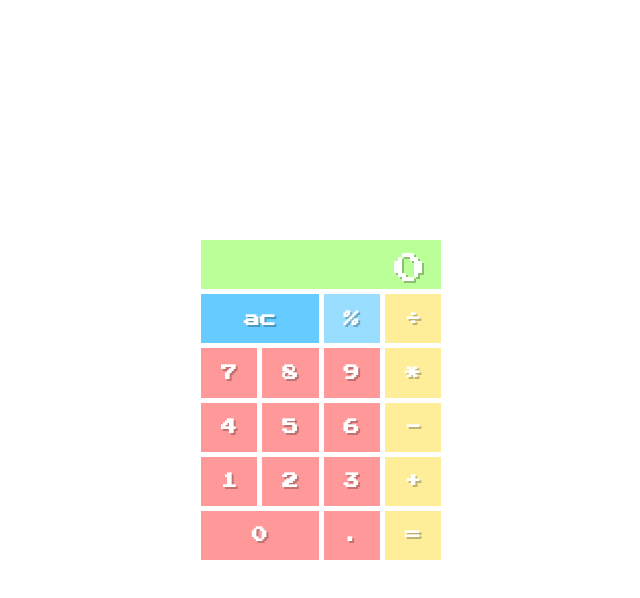
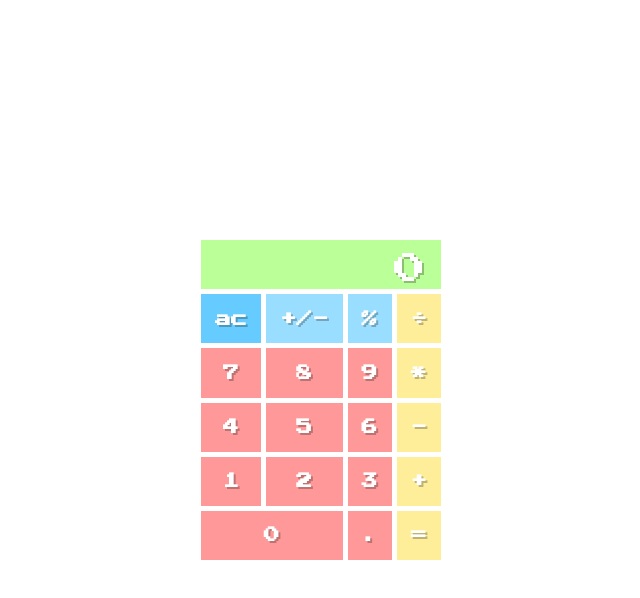
Before and after one commit to martinamineo98/odin-calculator, a plain HTML site: page index.htm in a window 1280 px wide. Both pictures are taken after a click on the button "ac". Shown: the whole page, without its empty margins (319-959 px from the left). Drawn offline with Linux system fonts and the light colour scheme.

Commit message:
Updated calculator.js

```diff
--- a/calculator.js
+++ b/calculator.js
@@ -7,22 +7,34 @@
 
 const operatorBtns = []
 
-function Operator(name, symbol, fun) {
+function Operator(name, symbol, fun, symbolOnDisplay = true) {
 	this.name = name
 	this.symbol = symbol
 	this.fun = fun
+	this.symbolOnDisplay = symbolOnDisplay
 
 	operatorBtns.push(this)
 }
 
-let addBtn = new Operator('add', '+', function(a, b) {return a + b})
-let subtractBtn = new Operator('subtract', '-', function(a, b) {return a - b})
-let multiplyBtn = new Operator('multiply', '*', function(a, b) {return a * b})
-let divideBtn = new Operator('divide', '÷', function(a, b) {return a * b})
-let percentageBtn = new Operator('percentage', '%', function(a) {divideBtn.fun(a, 100)})
-// let negativeBtn = new Operator('negative', '+/-', function(a) {return -a})
-let equalBtn = new Operator('equal', '=', function(e) {console.log(e)})
-let clearBtn = new Operator('clear', 'ac', function(e) {console.log(e)})
+let add = new Operator('add', '+', function(a, b) {return a + b})
+let subtract = new Operator('subtract', '-', function(a, b) {return a - b})
+let multiply = new Operator('multiply', '*', function(a, b) {return a * b})
+let divide = new Operator('divide', '÷', function(a, b) {return a * b})
+let percentage = new Operator('percentage', '%', function(a) {divideBtn.fun(a, 100)})
+let negative = new Operator('negative', '+/-', function(a) {return -a})
+let equal = new Operator('equal', '=', (str) => {addToDisplayResultStr(str)}, false)
+
+let clear = new Operator('clear', 'ac', function() {
+	num1 = ''
+	num2 = ''
+	result = ''
+
+	displayOperationStr = ''
+	displayResultStr = ''
+
+	updateDisplayOperationStr('')
+	updateDisplayResultStr('')
+}, false)
 
 // 2) We need to populate the #calculator div with buttons for each number
 //		and each operator.
@@ -38,6 +50,7 @@ const container = document.querySelector('#calculator')
 
 				numBtn.addEventListener('click', () => {
 					addNumberToString(index)
+					addToDisplayOperationStr(index)
 				})
 
 		container.appendChild(numBtn)
@@ -52,7 +65,10 @@ const container = document.querySelector('#calculator')
 				btn.textContent = `${operatorBtns[index].symbol}`
 
 				btn.addEventListener('click', () => {
-					operate(operatorBtns[index].fun)
+					operate(operatorBtns[index])
+					if (operatorBtns[index].symbolOnDisplay) {
+						addToDisplayOperationStr(operatorBtns[index].symbol)
+					}
 				})
 
 		container.appendChild(btn)
@@ -104,8 +120,42 @@ let num2 = ''
 let result = ''
 let chosenOperation
 
-function operate(fun) {
+let previousChosenOperation
 
+// I evaluate the first two values and then, the result becomes the new
+// first value. The second value becomes ''.
+
+function operate(operation = previousChosenOperation) {
+	let num1Float = parseFloat(num1)
+	let num2Float = parseFloat(num2)
+
+	chosenOperation = operation
+
+	if (num2.length > 0) {
+		if (operation.fun.length > 1) {
+			result = operation.fun(num1Float, num2Float)
+			previousChosenOperation = operation.fun
+			chosenOperation = null
+			num1 = result
+			num2 = ''
+		}
+	}
+
+	if (operation.name == 'clear') {
+		operation.fun()
+	}
+
+	if (operation.name == 'equal') {
+		if (num1.length == 0 && num2.length == 0) {
+			operation.fun(0)
+		}
+
+		if (num2.length > 0) {
+			operation.fun(result)
+		}
+	}
+
+	console.log(result)
 }
 
 // 4.1) To verify in which variable I need to insert the number, I created
@@ -145,3 +195,29 @@ function addDecimalPointToString() {
 function checkIfStringContains(x, y) {
 	return x.includes(y)
 }
+
+// 5) Populate the Display
+
+const displayOperation = container.querySelector('.calculator-display-operation')
+const displayResult = container.querySelector('.calculator-display-operation')
+
+let displayOperationStr = ''
+let displayResultStr = ''
+
+function addToDisplayOperationStr(str) {
+	displayOperationStr += `${str} `
+	updateDisplayOperationStr()
+}
+
+function addToDisplayResultStr(str) {
+	displayResultStr += `${str}`
+	updateDisplayResultStr()
+}
+
+function updateDisplayOperationStr(str = displayOperationStr) {
+	displayOperation.textContent = str
+}
+
+function updateDisplayResultStr(str = displayResultStr) {
+	displayResult.textContent = str
+}
--- a/style.css
+++ b/style.css
@@ -17,10 +17,13 @@
 	--calculator-display-background-color: hsl(100deg, 100%, 80%);
 	--btn-num-background-color: hsl(0deg, 100%, 80%);
 	--btn-num-background-color-hover: hsl(0deg, 100%, 70%);
+	--btn-num-background-color-active: hsl(0deg, 100%, 60%);
 	--btn-operator-background-color-1: hsl(200deg, 100%, 80%);
 	--btn-operator-background-color-1-hover: hsl(200deg, 100%, 70%);
+	--btn-operator-background-color-1-active: hsl(200deg, 100%, 60%);
 	--btn-operator-background-color-2: hsl(50deg, 100%, 80%);
 	--btn-operator-background-color-2-hover: hsl(50deg, 100%, 70%);
+	--btn-operator-background-color-2-active: hsl(50deg, 100%, 60%);
 }
 
 
@@ -85,7 +88,7 @@ body.container {
 	display: grid;
 	grid-auto-rows: 1fr;
 	grid-template-areas: 'display display display display'
-											 'btn-clear btn-clear btn-percentage btn-divide'
+											 'btn-clear btn-negative btn-percentage btn-divide'
 											 'btn-num7 btn-num8 btn-num9 btn-multiply'
 											 'btn-num4 btn-num5 btn-num6 btn-subtract'
 											 'btn-num1 btn-num2 btn-num3 btn-add'
@@ -144,6 +147,10 @@ body.container {
 	background-color: var(--btn-num-background-color-hover);
 }
 
+:is([class*='btn-num'], .btn-decimal):active {
+	background-color: var(--btn-num-background-color-active);
+}
+
 .btn-clear,
 .btn-negative,
 .btn-percentage {
@@ -153,6 +160,10 @@ body.container {
 :is(.btn-clear, .btn-negative, .btn-percentage):hover,
 :is(.btn-clear, .btn-negative, .btn-percentage):focus {
 	background-color: var(--btn-operator-background-color-1-hover);
+}
+
+:is(.btn-clear, .btn-negative, .btn-percentage):active {
+	background-color: var(--btn-operator-background-color-1-active);
 }
 
 .btn-divide,
@@ -167,3 +178,7 @@ body.container {
 :is(.btn-divide, .btn-multiply, .btn-subtract, .btn-add, .btn-equal):hover {
 	background-color: var(--btn-operator-background-color-2-hover);
 }
+
+:is(.btn-divide, .btn-multiply, .btn-subtract, .btn-add, .btn-equal):active {
+	background-color: var(--btn-operator-background-color-2-active);
+}
```
